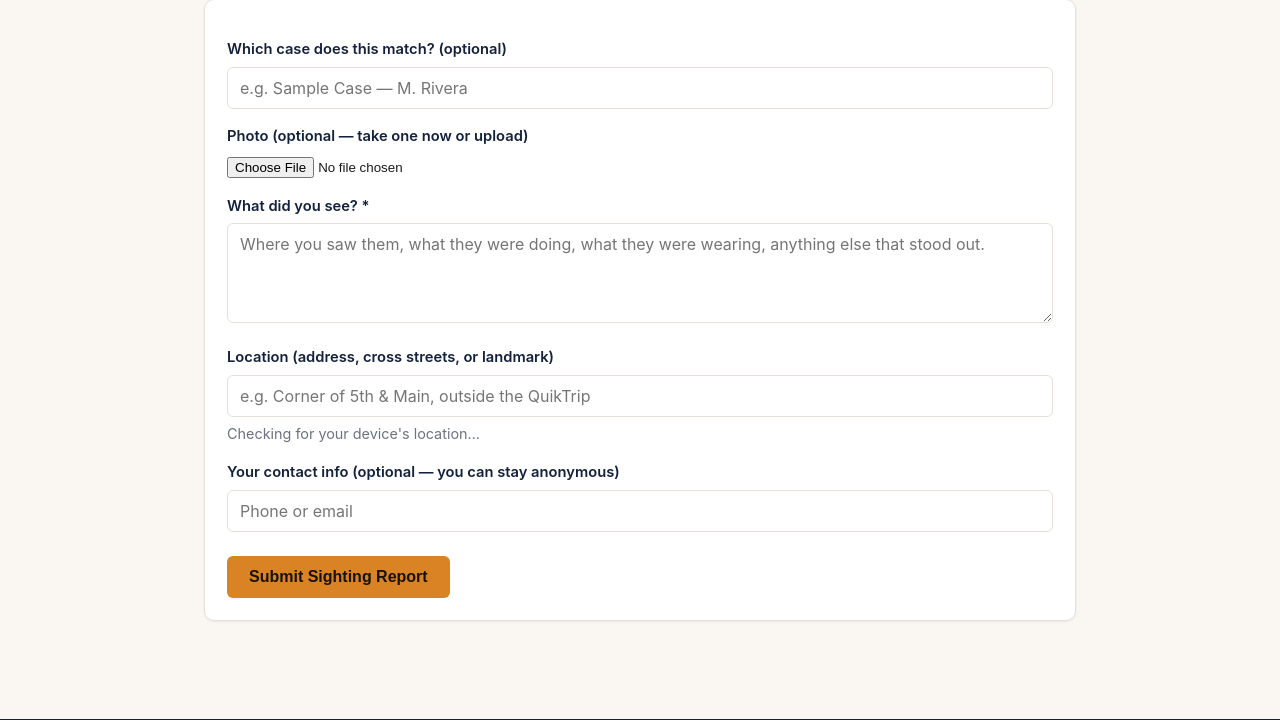
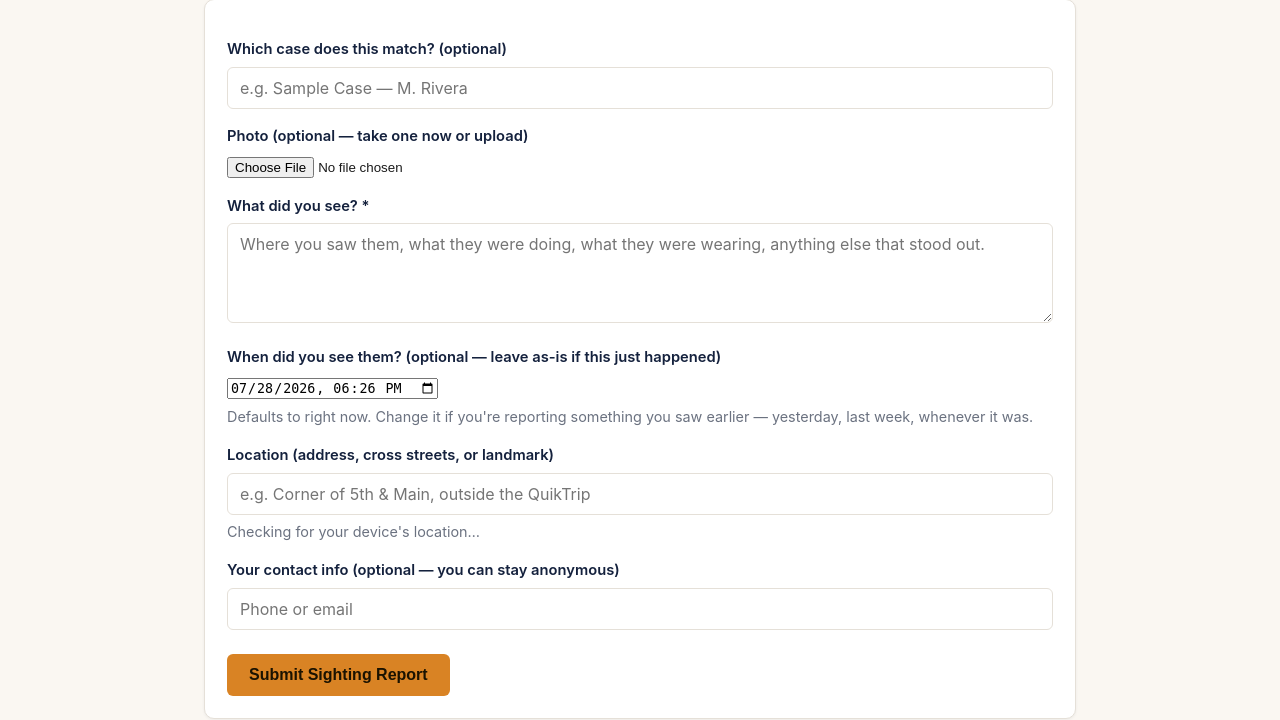
Before and after one commit to Krocks315/911missing-phase1-demo, a Flask app: page /sighting in a window 1280 px wide. Shown: the part 310-1030 px from the top of the page. Run offline with Flask 3, Linux system fonts and the light colour scheme.

Commit message:
Add "When did you see them?" field to sighting report
Adds an optional witness-entered sighting_occurred_at datetime, stored
alongside (not replacing) the existing auto-captured device_timestamp /
created_at submission time in demo_911missing_sightings. Defaults to
"just now" both client-side (prefilled) and server-side (if blank) so
real-time reporters aren't forced to fill it in.

Co-Authored-By: Claude Sonnet 5 <noreply@anthropic.com>

```diff
--- a/app.py
+++ b/app.py
@@ -195,10 +195,25 @@ def sighting():
             lon = request.form.get("longitude", "").strip()
             location_source = request.form.get("location_source", "none").strip() or "none"
 
+            # "When did you see them?" — witness-entered, distinct from the
+            # auto-captured submission time (device_timestamp / created_at).
+            # Optional: if a witness reporting in real time leaves it blank,
+            # default to "just now" so no one is forced to fill it in.
+            sighting_occurred_raw = request.form.get("sighting_occurred_at", "").strip()
+            if sighting_occurred_raw:
+                try:
+                    # datetime-local input format: "YYYY-MM-DDTHH:MM"
+                    sighting_occurred_at = datetime.fromisoformat(sighting_occurred_raw).isoformat()
+                except ValueError:
+                    sighting_occurred_at = datetime.utcnow().isoformat()
+            else:
+                sighting_occurred_at = datetime.utcnow().isoformat()
+
             sighting_id = str(uuid.uuid4())
             payload = {
                 "id": sighting_id,
                 "device_timestamp": request.form.get("device_timestamp", "").strip() or None,
+                "sighting_occurred_at": sighting_occurred_at,
                 "description": request.form.get("description", "").strip(),
                 "location_text": request.form.get("location_text", "").strip() or None,
                 "latitude": float(lat) if lat else None,
@@ -226,6 +241,7 @@ def sighting():
                 sighting_id=sighting_id,
                 had_photo=bool(photo_path),
                 location_source=location_source,
+                sighting_occurred_at=sighting_occurred_at,
             )
         except Exception as exc:  # noqa: BLE001
             flash(f"Submission failed: {exc}", "error")
--- a/templates/sighting.html
+++ b/templates/sighting.html
@@ -17,6 +17,11 @@ information only.</p>
 
     <label for="description">What did you see? *</label>
     <textarea id="description" name="description" required placeholder="Where you saw them, what they were doing, what they were wearing, anything else that stood out."></textarea>
+
+    <label for="sighting_occurred_at">When did you see them? (optional — leave as-is if this just happened)</label>
+    <input type="datetime-local" id="sighting_occurred_at" name="sighting_occurred_at">
+    <p class="muted" style="margin-top:6px;">Defaults to right now. Change it if you're reporting something you saw
+    earlier — yesterday, last week, whenever it was.</p>
 
     <label for="location_text">Location (address, cross streets, or landmark)</label>
     <input type="text" id="location_text" name="location_text" placeholder="e.g. Corner of 5th & Main, outside the QuikTrip">
@@ -40,6 +45,16 @@ information only.</p>
 <script>
   // 1. Auto-capture device timestamp — no user action needed.
   document.getElementById('device_timestamp').value = new Date().toISOString();
+
+  // 1b. Default "When did you see them?" to right now, in the witness's local
+  //     time, so real-time reporters can just leave it — but it stays a plain
+  //     editable field for anyone reporting a past sighting.
+  (function () {
+    var now = new Date();
+    var tzOffsetMs = now.getTimezoneOffset() * 60000;
+    var localIso = new Date(now.getTime() - tzOffsetMs).toISOString().slice(0, 16);
+    document.getElementById('sighting_occurred_at').value = localIso;
+  })();
 
   // 2. Try browser Geolocation as the primary path. If denied, unavailable,
   //    or on desktop, the manual location_text field above is the fallback —
--- a/templates/sighting_success.html
+++ b/templates/sighting_success.html
@@ -7,6 +7,8 @@
   <p class="lead">This demo submission was stored successfully in the demo sightings queue for
   our team to review.</p>
   <p class="muted">Demo record ID: <code>{{ sighting_id }}</code></p>
+  <p class="muted">Sighting occurred: <strong>{{ sighting_occurred_at }}</strong> (as reported by the witness —
+  separate from the time this report was submitted).</p>
   <p class="muted">
     {% if had_photo %}Photo attached.{% else %}No photo attached.{% endif %}
     Location:
```
